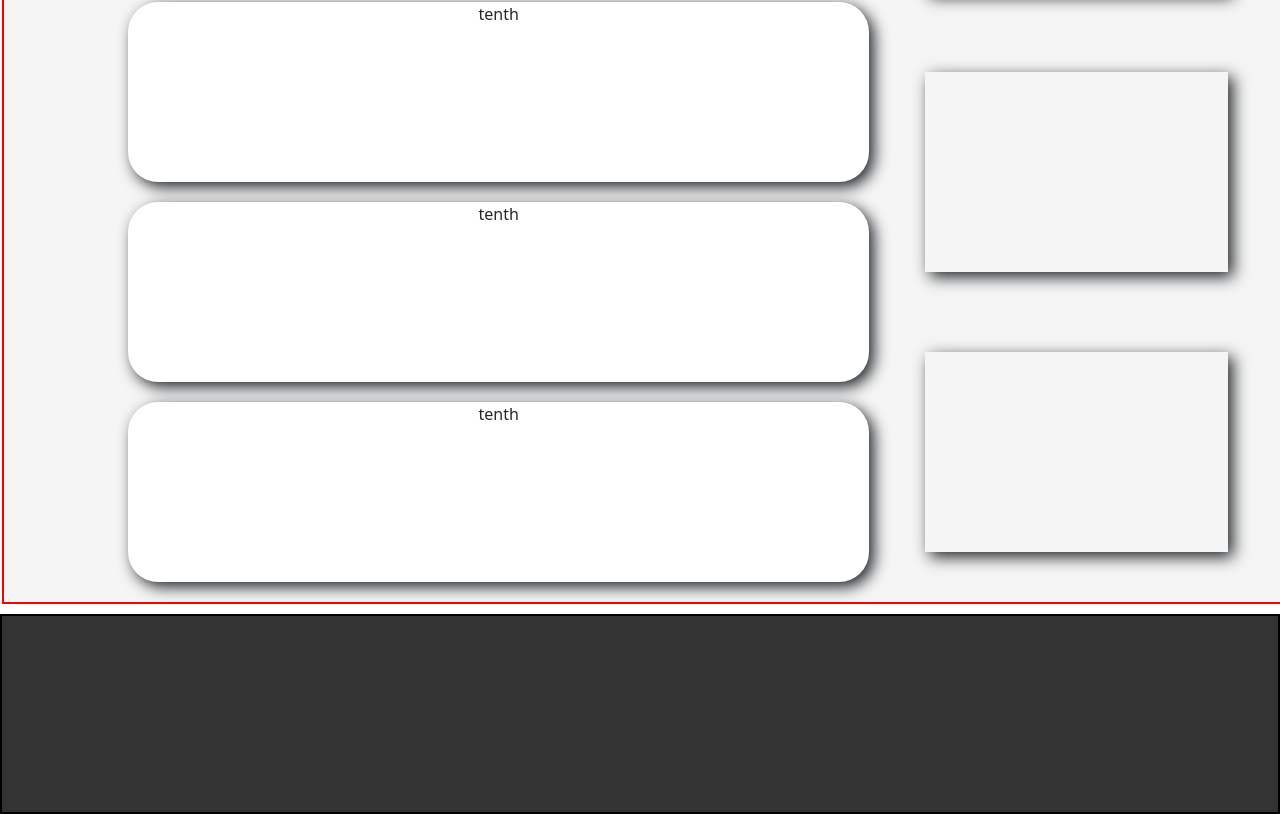
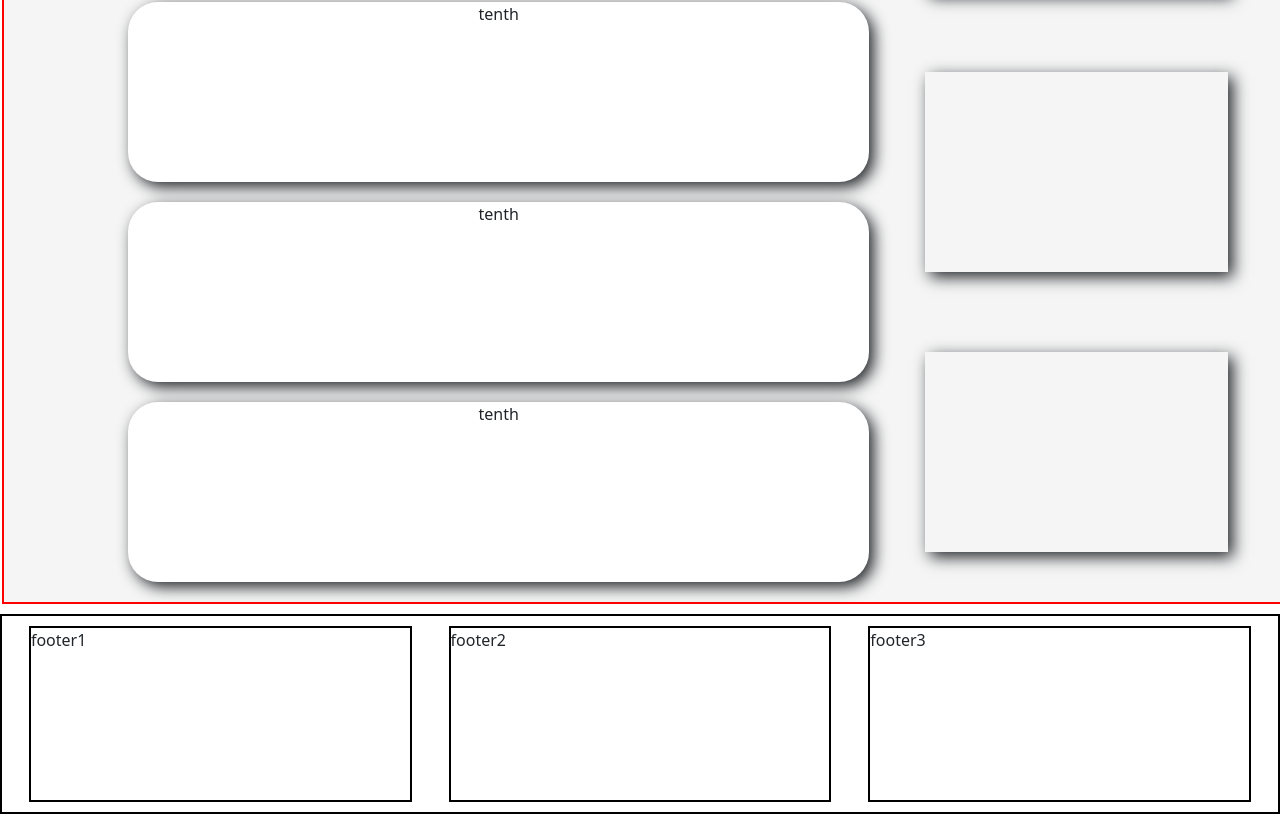
Before and after one commit to RiyanshYogi/FlatFusionHub, a React (Create React App) app in the folder frontend/: page / in a window 1280 px wide. Shown: the part 2464-3278 px from the top of the page. Built offline with nearby package versions, Linux system fonts and the light colour scheme.

Commit message:
improved footer in css

```diff
--- a/frontend/src/Component/Layout.js
+++ b/frontend/src/Component/Layout.js
@@ -56,7 +56,9 @@ const Layout = () => {
                 </div>
             </div>
             <div className="footer">
-
+                    <div>footer1</div>
+                    <div>footer2</div>
+                    <div>footer3</div>
             </div>
         </>
     )
--- a/frontend/src/Component/dashboard.css
+++ b/frontend/src/Component/dashboard.css
@@ -61,5 +61,12 @@
     border: 2px solid black;
     width: 100%;
     height: 200px;
-    background-color: #333;
+    justify-content: space-evenly;
+
 }
+
+.footer > div {
+    margin: 10px;
+    border: 2px solid black;
+    width: 30%;
+}
```
